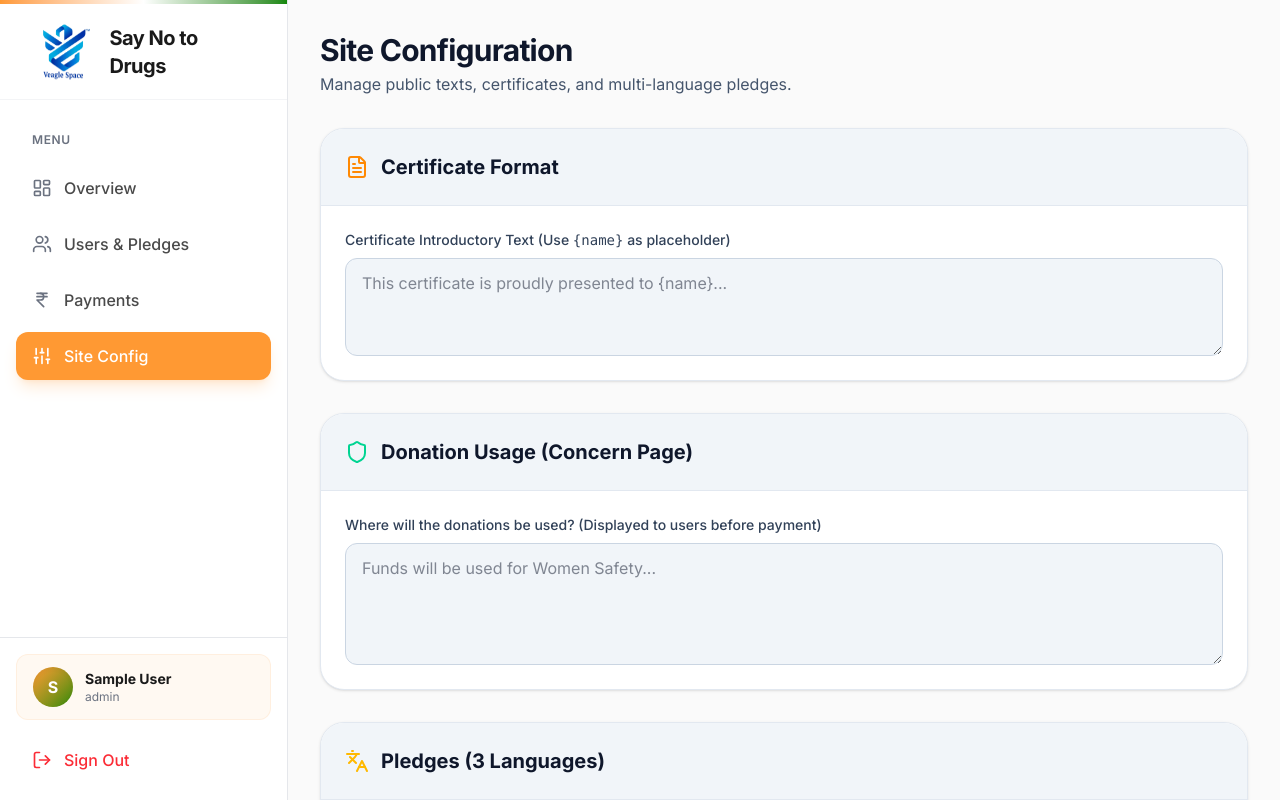
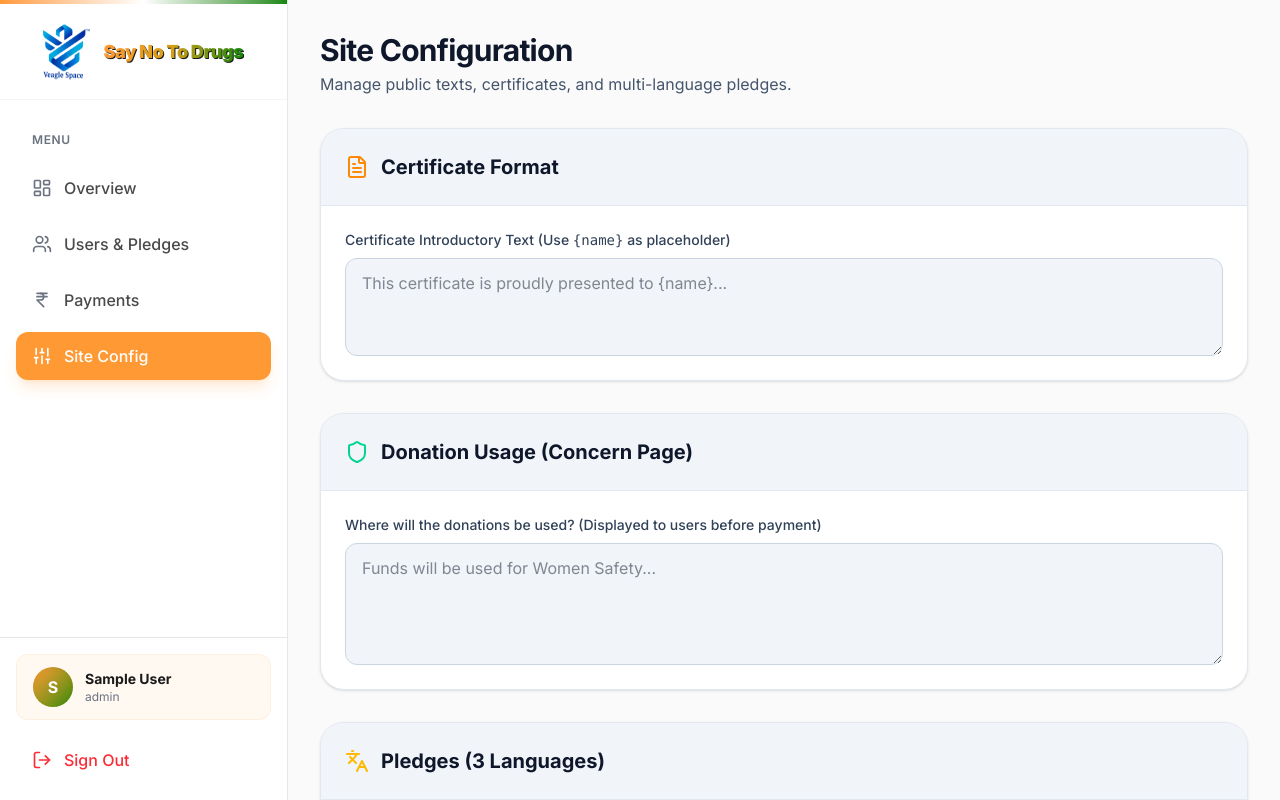
Before and after one commit to veaglespace-Tech/saynotodrugs, a Next.js app in the folder client/: page /admin/config in a window 1280 px wide. Built offline with nearby package versions, Linux system fonts and the light colour scheme; no server answers; sample sign-in values are in the browser's storage.

Commit message:
Update admin logos and clean up form UI

```diff
--- a/client/src/app/admin/layout.js
+++ b/client/src/app/admin/layout.js
@@ -66,10 +66,10 @@ export default function AdminLayout({ children }) {
         <div className="h-1 bg-gradient-to-r from-[#FF9933] via-white to-[#138808]" />
 
         <div className="h-24 flex items-center px-8 border-b border-gray-100">
-          <div className="flex items-center gap-3 text-[#1a1a1a]">
-            <img src="/logo.webp" alt="Veagle Space Logo" className="h-16 w-auto object-contain animate-coin-flip" />
-            <span className="text-xl font-bold tracking-tight">Say No to Drugs</span>
-          </div>
+          <Link href="/admin/dashboard" className="flex items-center gap-1.5 cursor-pointer group">
+            <img src="/logo.webp" alt="Say No To Drugs Campaign Logo" className="h-16 w-auto object-contain animate-coin-flip group-hover:scale-105 transition-transform duration-300" />
+            <span className="text-lg font-black tracking-tight text-tricolor drop-shadow-[1.5px_1.5px_0_#1a1a1a] group-hover:opacity-80 transition-opacity duration-300">Say No To Drugs</span>
+          </Link>
         </div>
 
         <div className="flex-1 py-8 px-4 overflow-y-auto space-y-2">
@@ -121,10 +121,10 @@ export default function AdminLayout({ children }) {
         <header className="md:hidden h-20 bg-white border-b border-gray-200 flex items-center justify-between px-4 relative">
           {/* Tricolor accent */}
           <div className="absolute top-0 left-0 w-full h-0.5 bg-gradient-to-r from-[#FF9933] via-white to-[#138808]" />
-          <div className="flex items-center gap-2 text-[#1a1a1a]">
-            <img src="/logo.webp" alt="Veagle Space Logo" className="h-14 w-auto object-contain animate-coin-flip" />
-            <span className="font-bold tracking-tight">Say No to Drugs</span>
-          </div>
+          <Link href="/admin/dashboard" className="flex items-center gap-1.5 cursor-pointer group">
+            <img src="/logo.webp" alt="Say No To Drugs Campaign Logo" className="h-14 w-auto object-contain animate-coin-flip group-hover:scale-105 transition-transform duration-300" />
+            <span className="text-base font-black tracking-tight text-tricolor drop-shadow-[1.5px_1.5px_0_#1a1a1a] group-hover:opacity-80 transition-opacity duration-300">Say No To Drugs</span>
+          </Link>
           <button
             onClick={() => setIsSidebarOpen(true)}
             className="text-[#4a4a4a] hover:text-[#1a1a1a] transition-colors p-2"
--- a/client/src/components/pledge/PledgeForm.js
+++ b/client/src/components/pledge/PledgeForm.js
@@ -193,11 +193,7 @@ export default function PledgeForm({ campaignId, siteConfig, onSuccess }) {
             >
               {isCreating ? 'PROCESSING...' : 'SUBMIT PLEDGE'}
             </button>
-            {!formData.consent && (
-              <p className="text-center text-xs text-[#FF9933] font-medium">
-                * Please read and accept the pledge on the left to continue.
-              </p>
-            )}
+
           </div>
         </div>
       </div>
```
